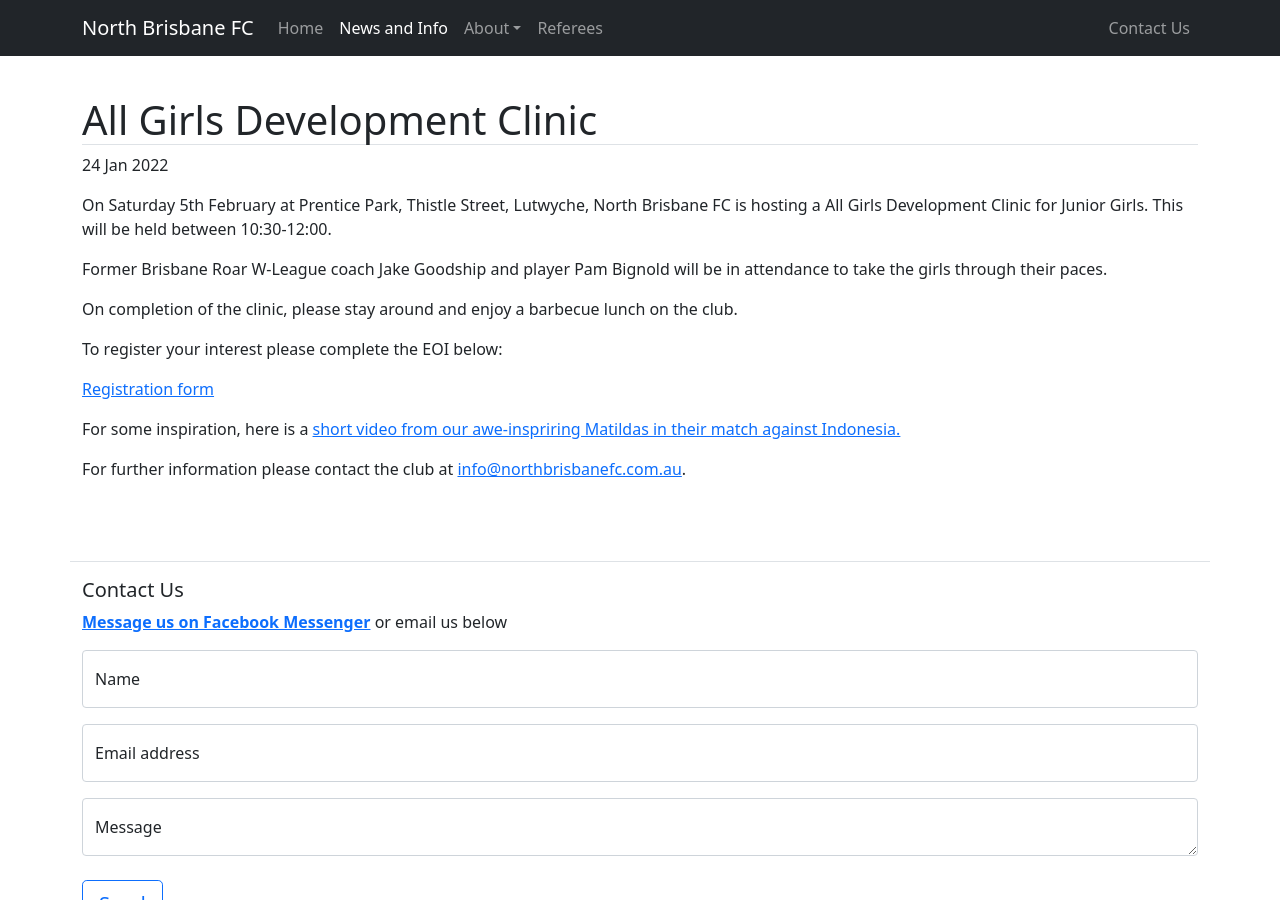
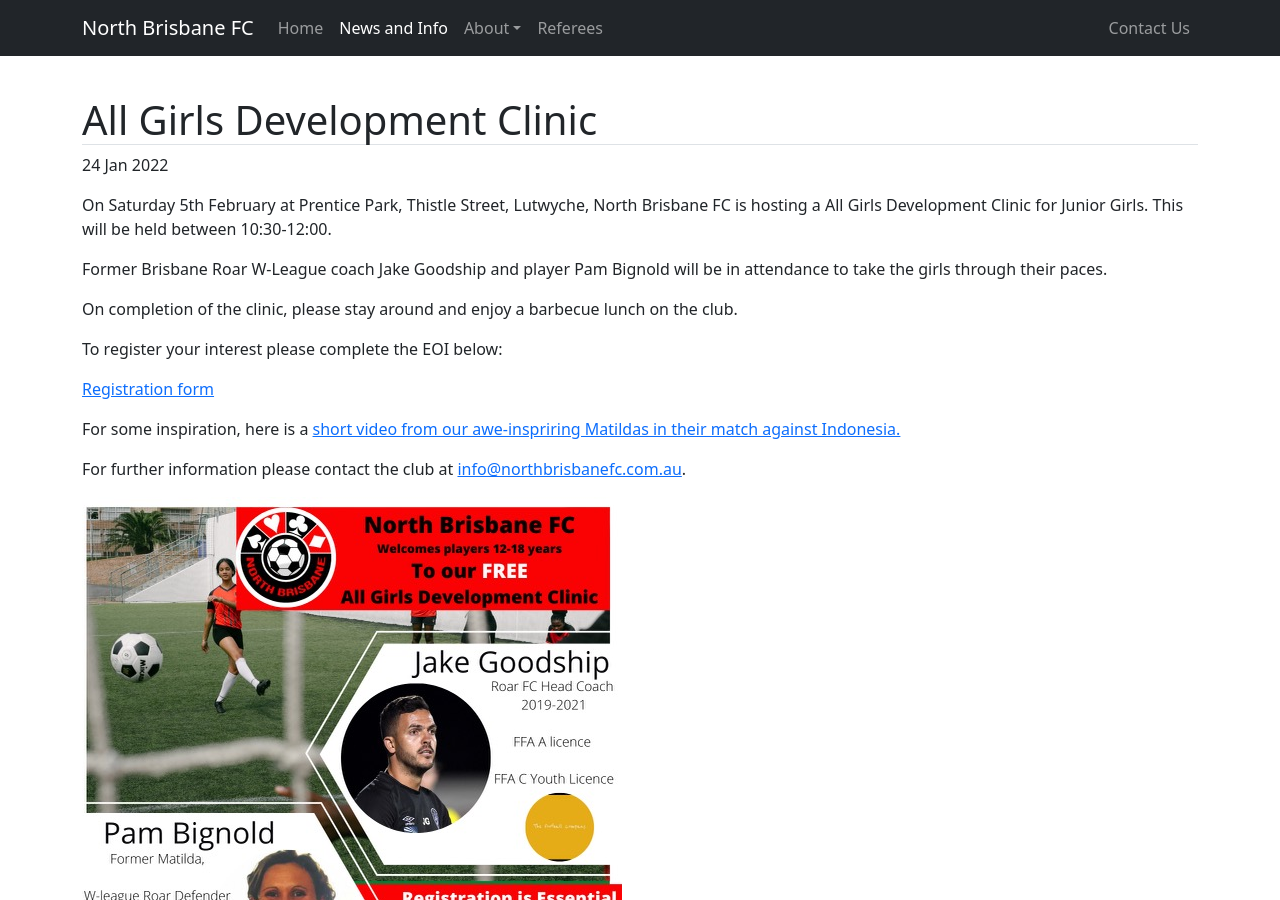
Before and after one commit to technicalnbfc/technicalnbfc.github.io, a Jekyll site: the page built from blog/_posts/2022-01-24-All-Girls-Develpoment-Clinic.md, in a window 1280 px wide and 900 px high. Built offline with Jekyll 4.4.1, drawn with Linux system fonts in a browser that asks for light colours; nearby versions of some CDN libraries.

Commit message:
added image to blog post

```diff
--- a/blog/_posts/2022-01-24-All-Girls-Develpoment-Clinic.md
+++ b/blog/_posts/2022-01-24-All-Girls-Develpoment-Clinic.md
@@ -20,3 +20,5 @@ To register your interest please complete the EOI below:
 For some inspiration, here is a [short video from our awe-inspriring Matildas in their match against Indonesia.](https://youtu.be/3dB-7YBj5Iw)
 
 For further information please contact the club at [info@northbrisbanefc.com.au](info@northbrisbanefc.com.au).
+
+![All Girls Development Clinic Brochure](/images/2022-01-25-all-girls-clinic-brochure.jpg)
```
Also changed, not shown: images/2022-01-25-all-girls-clinic-brochure.jpg (added).
